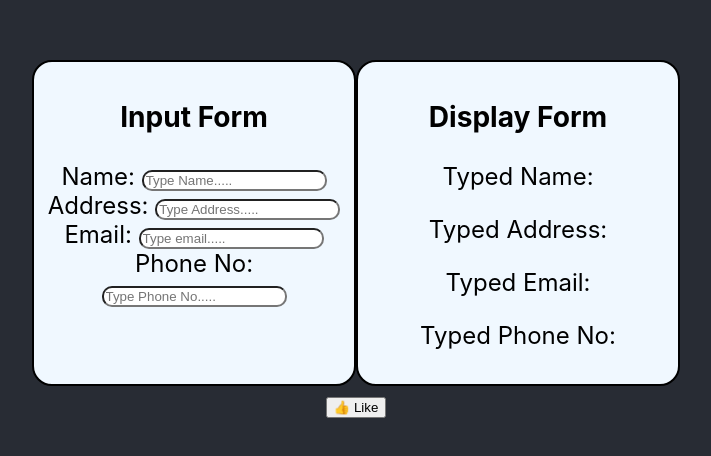
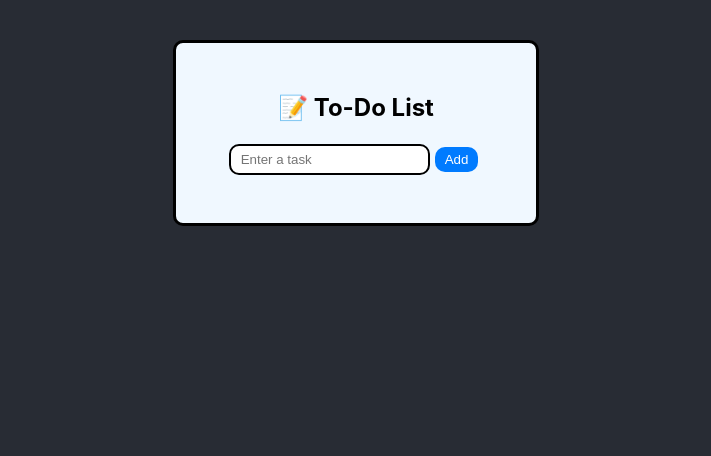
Before and after one commit to arjun10015/Data_Arc, a React (Create React App) app: page / in a window 1280 px wide. Shown: the top 456 px of the page, without its empty margins (284-995 px from the left). Built offline with nearby package versions, Linux system fonts and the light colour scheme.

Commit message:
task4 added

```diff
--- a/src/App.js
+++ b/src/App.js
@@ -1,11 +1,12 @@
 //import logo from './logo.svg';
 //import './App.css';
-import Task2 from './task2/Task2.js';
+//import Task2 from './task2/Task2.js';
 //import './task2/Task2.css'
-import Task1 from './task1/task1.js';
+//import Task1 from './task1/task1.js';
 //import './task1/task1.css';
-import LikeButton from './task3/Likebutton.js';
-import Form from './task3/Form.js';
+//import LikeButton from './task3/Likebutton.js';
+//import Form from './task3/Form.js';
+import TodoList from './task4/TodoList.js';
 
 /*function App() {
   return (
@@ -35,9 +36,10 @@ function App() {
     <div className="App">
       <header className="App-header">
         {/* <Task1/>
-       <Task2/>*/}
+       <Task2/>
        <Form/>
-       <LikeButton/>
+       <LikeButton/>*/}
+       <TodoList/>
       </header>
     </div>
   );
--- /dev/null
+++ b/src/task4/TodoList.css
@@ -0,0 +1,55 @@
+body{
+    background-color: #282c34;
+}
+
+.TodoList-container{
+    text-align: center;
+    background-color: aliceblue;
+    padding: 30px;
+    margin: 40px auto;
+    max-width: 300px;
+    border: solid black;
+    border-radius: 10px;
+}
+
+.TodoList-container button {
+    margin: 5px;
+    padding: 5px 10px;
+    background-color: #007bff;
+    color: white;
+    border: none;
+    border-radius: 10px;
+    cursor: pointer;
+}
+
+input{
+    padding: 6px 10px;
+    border: solid black 2px;
+    border-radius: 10px;
+}
+
+.TodoList-container button:hover {
+  background-color: #0056b3;
+}
+
+.TodoList-container li {
+  background-color: white;
+  border: 1px solid #ddd;
+  padding: 8px 12px;
+  margin-bottom: 10px;
+  border-radius: 10px;
+  display: flex;
+  justify-content: space-between;
+  align-items: center;
+}
+
+.TodoList-container li button {
+  background-color: #dc3545;
+  padding: 5px 8px;
+  border-radius: 10px;
+  cursor: pointer;
+}
+
+.TodoList-container li button:hover {
+  background-color: #c82333;
+}
--- /dev/null
+++ b/src/task4/TodoList.js
@@ -0,0 +1,60 @@
+import React, { Component } from "react";
+import './TodoList.css'
+class TodoList extends Component {
+  constructor(props) {
+    super(props);
+    this.state = {
+      task: "",
+      tasks: []
+    };
+  }
+
+  handleChange = (e) => {
+    this.setState({ task: e.target.value });
+  };
+
+  handleSubmit = (e) => {
+    e.preventDefault();
+    const { task, tasks } = this.state;
+    if (task.trim() === "") return;
+
+    this.setState({
+      tasks: [...tasks, task],
+      task: ""
+    });
+  };
+
+  handleDelete = (indexToRemove) => {
+    const { tasks } = this.state;
+    const updatedTasks = tasks.filter((_, index) => index !== indexToRemove);
+    this.setState({ tasks: updatedTasks });
+  };
+
+  render() {
+    return (
+      <div className="TodoList-container" >
+        <h2>📝 To-Do List</h2>
+        <form onSubmit={this.handleSubmit}>
+          <input
+            type="text"
+            placeholder="Enter a task"
+            value={this.state.task}
+            onChange={this.handleChange}
+          />
+          <button type="submit">Add</button>
+        </form>
+
+        <ol >
+          {this.state.tasks.map((item, index) => (
+            <li key={index}>
+              {item}
+              <button  onClick={() => this.handleDelete(index)}>❌</button>
+            </li>
+          ))}
+        </ol>
+      </div>
+    );
+  }
+}
+
+export default TodoList;
```
